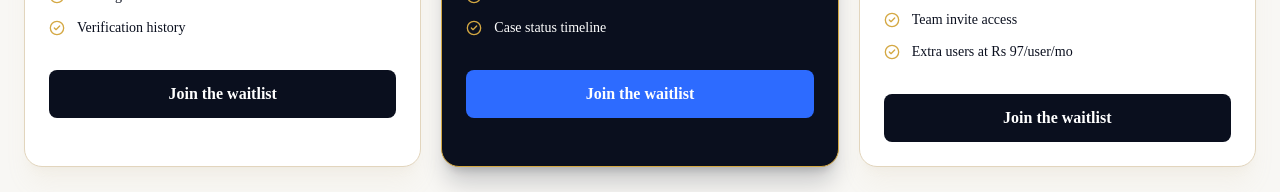
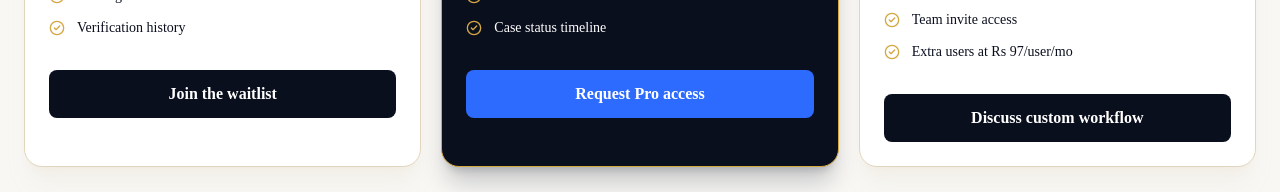
Before and after one commit to RS177/DOCKETHQ, a Next.js app: page / in a window 1280 px wide. Shown: the part 4641-4833 px from the top of the page. Built offline with nearby package versions, Linux system fonts and the light colour scheme.

Commit message:
Update paid pricing CTAs

```diff
--- a/components/landing/pricing-section.tsx
+++ b/components/landing/pricing-section.tsx
@@ -1,7 +1,7 @@
 import { CheckCircle2 } from "lucide-react";
 import { LandingAnchor } from "./landing-anchor";
 import { pricing } from "./landing-data";
-import { WAITLIST_SECTION_ID } from "./waitlist";
+import { WAITLIST_MAILTO, WAITLIST_SECTION_ID } from "./waitlist";
 
 export function PricingSection() {
   return (
@@ -23,7 +23,23 @@ export function PricingSection() {
         </div>
 
         <div className="mt-12 grid gap-5 lg:grid-cols-3">
-          {pricing.map((plan) => (
+          {pricing.map((plan) => {
+            const isFree = plan.price === "Free";
+            const ctaLabel = isFree
+              ? "Join the waitlist"
+              : plan.name === "Pro"
+                ? "Request Pro access"
+                : "Discuss custom workflow";
+            const paidHref =
+              plan.name === "Pro"
+                ? `${WAITLIST_MAILTO}&body=${encodeURIComponent(
+                    "I want to activate the DocketHQ Pro plan."
+                  )}`
+                : `${WAITLIST_MAILTO}&body=${encodeURIComponent(
+                    "I want to discuss the DocketHQ Custom Workflow plan for my firm."
+                  )}`;
+
+            return (
               <article
                 key={plan.name}
                 className={`relative rounded-[18px] border p-6 shadow-xl transition hover:-translate-y-1 hover:shadow-2xl ${
@@ -57,18 +73,28 @@ export function PricingSection() {
                   ))}
                 </ul>
 
+                {isFree ? (
                   <LandingAnchor
                     href={`#${WAITLIST_SECTION_ID}`}
+                    className="mt-8 inline-flex w-full items-center justify-center rounded-md bg-[#0A0F1E] px-5 py-3 font-bold text-white transition hover:-translate-y-0.5"
+                  >
+                    {ctaLabel}
+                  </LandingAnchor>
+                ) : (
+                  <a
+                    href={paidHref}
                     className={`mt-8 inline-flex w-full items-center justify-center rounded-md px-5 py-3 font-bold transition hover:-translate-y-0.5 ${
                       plan.recommended
                         ? "bg-[#2D6BFF] text-white"
                         : "bg-[#0A0F1E] text-white"
                     }`}
                   >
-                Join the waitlist
-              </LandingAnchor>
+                    {ctaLabel}
+                  </a>
+                )}
               </article>
-          ))}
+            );
+          })}
         </div>
       </div>
     </section>
```
Lines whose indentation alone changed are shown as unchanged.
